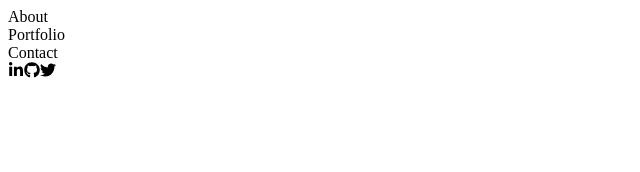
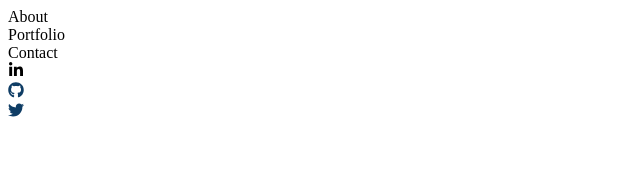
Before and after one commit to SamSumiya/samsumiya.com, a React (Create React App) app in the folder portfolio/: page / in a window 1280 px wide. Shown: the top 172 px of the page, without its empty margins (0-640 px from the left). Built offline with nearby package versions, Linux system fonts and the light colour scheme; the HTML template or start-up script is replaced by a standard one.

Commit message:
figured out a way of how to style react icons

```diff
--- /dev/null
+++ b/portfolio/src/components/Footer.css
@@ -0,0 +1,11 @@
+.global-class-name {
+  display: flex;
+  flex-direction: column;
+  align-items: center;
+  justify-content: center;
+  margin-top: 15px;
+}
+
+.main-icons {
+  color: rgb(15, 61, 101);
+}
--- a/portfolio/src/components/Footer.js
+++ b/portfolio/src/components/Footer.js
@@ -1,17 +1,26 @@
 import React from 'react';
-import { FaLinkedinIn } from "react-icons/fa";
+import { FaLinkedinIn } from 'react-icons/fa';
 import { FaGithub } from 'react-icons/fa';
 import { FaTwitter } from 'react-icons/fa';
-
+import styles from './Footer.css';
+import { IconContext } from 'react-icons';
 
 const Footer = () => {
   return (
-    <div>
-      <FaLinkedinIn />
-      <FaGithub />
-      <FaTwitter />
-    </div>
+    <>
+      <IconContext.Provider value={{ className: 'main-icons' }}>
+        <IconContext.Provider value={{ className: 'linkedin-icon' }}>
+          <FaLinkedinIn />
+        </IconContext.Provider>
+        <div>
+          <FaGithub />
+        </div>
+        <div>
+          <FaTwitter />
+        </div>
+      </IconContext.Provider>
+    </>
   );
-}
+};
 
-export default Footer
+export default Footer;
--- a/portfolio/src/components/Header.js
+++ b/portfolio/src/components/Header.js
@@ -2,15 +2,18 @@ import React from 'react'
 import About from '../display/About';
 import Portfolio from '../display/Portfolio';
 import Contact from '../display/Contact';
+import styles from './Header.css'
 
 const Header = () => {
   return (
     <>
-      <About />
-      <Portfolio />
-      <Contact />
+      <div className={styles['main-header']}>
+        <About />
+        <Portfolio />
+        <Contact />
+      </div>
     </>
-  )
+  );
 }
 
 export default Header
```
Also changed, not shown: portfolio/src/components/Header.css (added).
